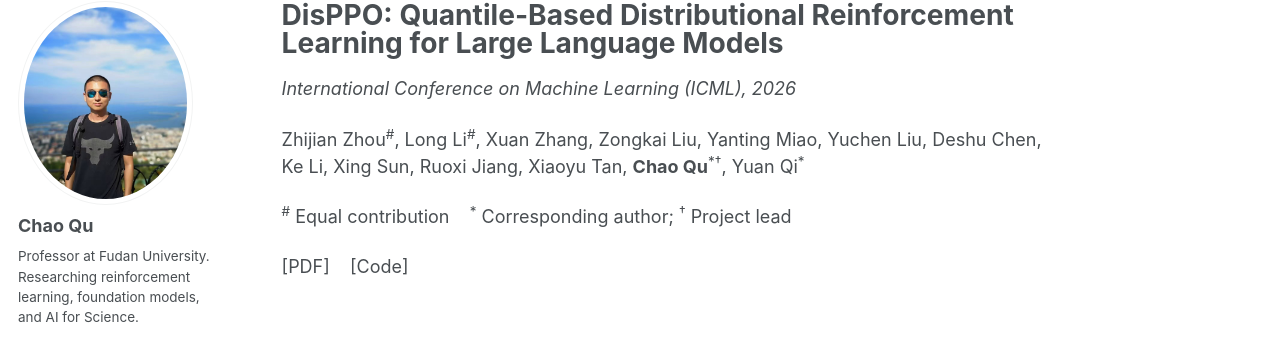
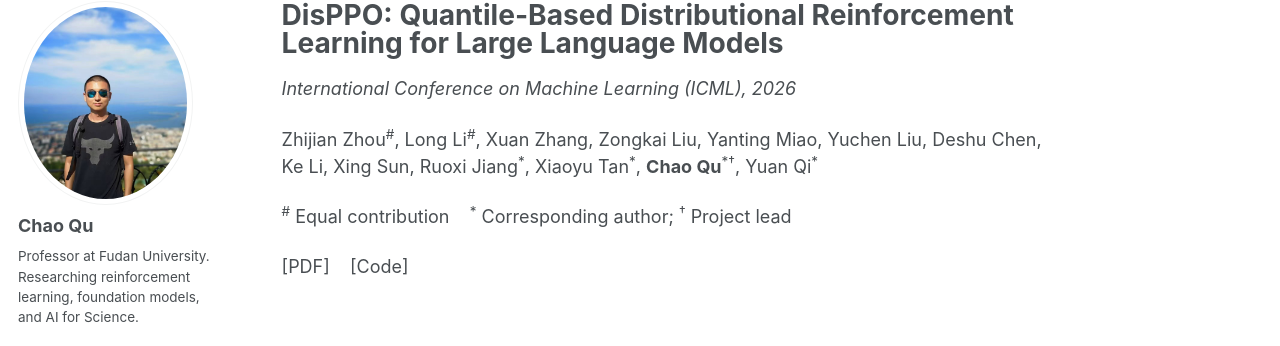
Before and after one commit to Chaos-Q/Chaos-Q.github.io, a Jekyll site: the page built from _publications/2026-05-01-DisPPO.md, in a window 1280 px wide. Shown: the part 98-444 px from the top of the page. Built offline with Jekyll 4.4.1, drawn with Linux system fonts in a browser that asks for light colours; some web fonts are replaced; a script bundle is joined from its source files by our own code; library files that are not in the unit come from our copies.

```diff
--- a/_publications/2026-05-01-DisPPO.md
+++ b/_publications/2026-05-01-DisPPO.md
@@ -7,10 +7,10 @@ excerpt: 'ICML 2026'
 date: 2026-05-01
 venue: 'International Conference on Machine Learning (ICML), 2026'
 paperurl: ''
-citation: 'Zhijian Zhou, Long Li, Xuan Zhang, Zongkai Liu, Yanting Miao, Yuchen Liu, Deshu Chen, Ke Li, Xing Sun, Ruoxi Jiang, Xiaoyu Tan, <b>Chao Qu</b><sup>*&dagger;</sup>, Yuan Qi<sup>*</sup>. International Conference on Machine Learning (ICML), 2026.'
+citation: 'Zhijian Zhou, Long Li, Xuan Zhang, Zongkai Liu, Yanting Miao, Yuchen Liu, Deshu Chen, Ke Li, Xing Sun, Ruoxi Jiang<sup>*</sup>, Xiaoyu Tan<sup>*</sup>, <b>Chao Qu</b><sup>*&dagger;</sup>, Yuan Qi<sup>*</sup>. International Conference on Machine Learning (ICML), 2026.'
 ---
 
-Zhijian Zhou<sup>#</sup>, Long Li<sup>#</sup>, Xuan Zhang, Zongkai Liu, Yanting Miao, Yuchen Liu, Deshu Chen, Ke Li, Xing Sun, Ruoxi Jiang, Xiaoyu Tan, **Chao Qu**<sup>*&dagger;</sup>, Yuan Qi<sup>*</sup>
+Zhijian Zhou<sup>#</sup>, Long Li<sup>#</sup>, Xuan Zhang, Zongkai Liu, Yanting Miao, Yuchen Liu, Deshu Chen, Ke Li, Xing Sun, Ruoxi Jiang<sup>*</sup>, Xiaoyu Tan<sup>*</sup>, **Chao Qu**<sup>*&dagger;</sup>, Yuan Qi<sup>*</sup>
 
 <sup>#</sup> Equal contribution  &nbsp;&nbsp; <sup>*</sup> Corresponding author; <sup>&dagger;</sup> Project lead
 
```
Also changed, not shown: _pages/about.md (+1 -1 lines).
